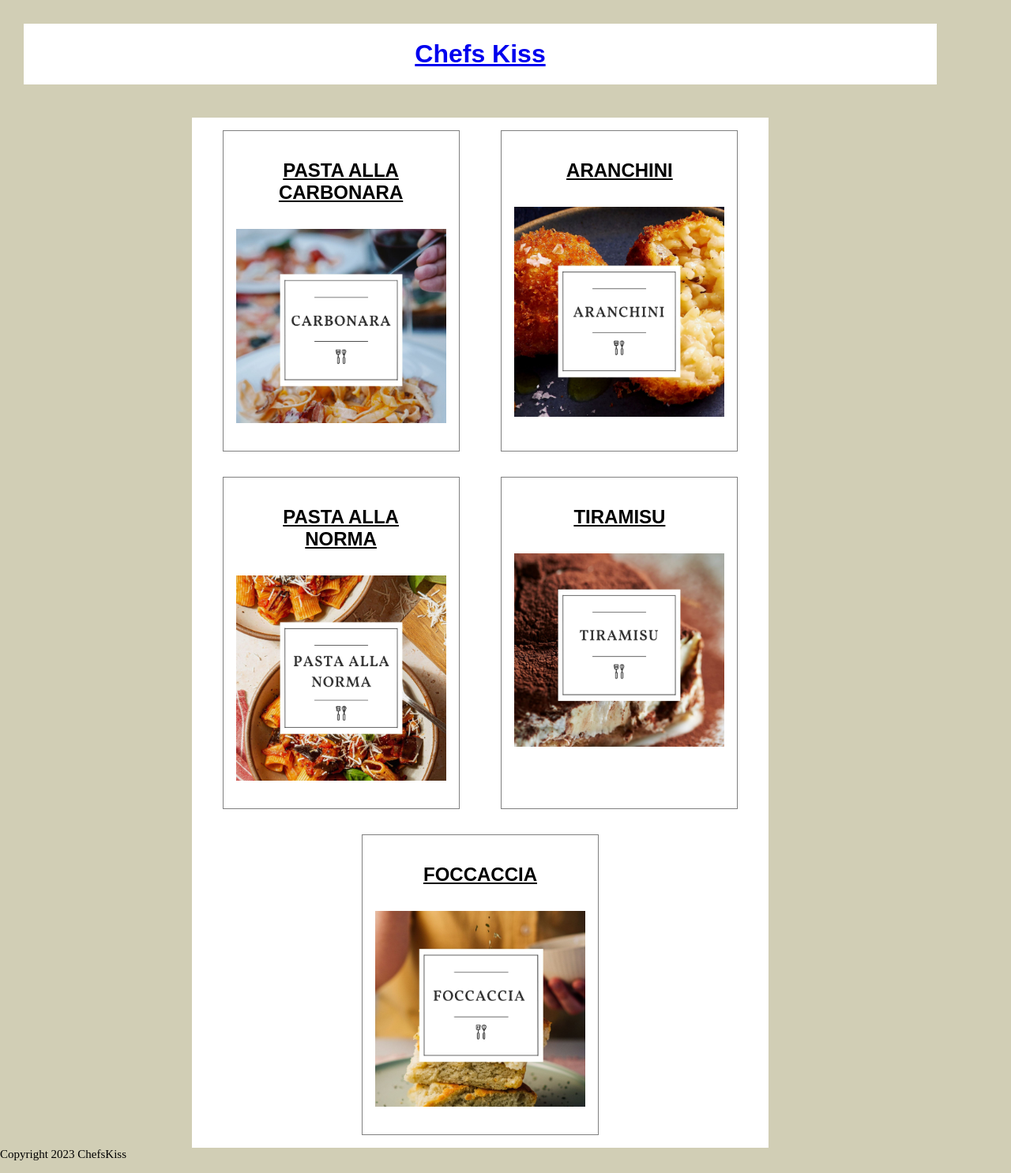
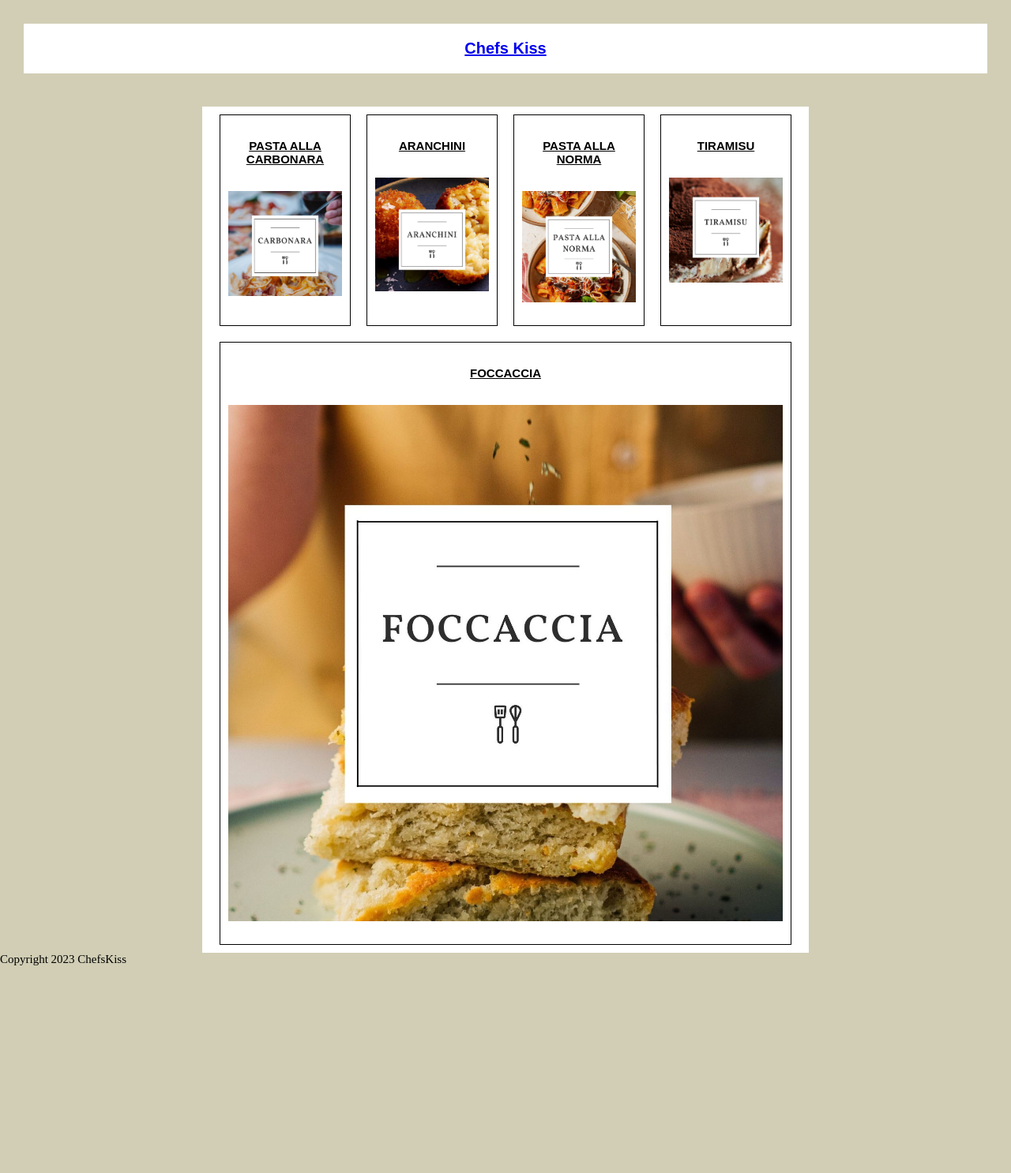
Before and after one commit to AmyLindsay1/ChefsKiss, a Jekyll site: the page built from pages/recipelisting.md, in a window 1280 px wide. Shown: the whole page at 79% size. Built offline with Jekyll 4.4.1, drawn with Linux system fonts in a browser that asks for light colours; after the commit the page ends 1239 px from its top, so only the background shows below that.

Commit message:
Update recipes.css

```diff
--- a/styles/recipes.css
+++ b/styles/recipes.css
@@ -42,7 +42,8 @@
 
 body {
   background-color: rgb(209, 206, 181);
-  width: 95%;
+  width: 100%;
+  font-size:10px;
   /* background: white; */
 }
 
@@ -75,9 +76,10 @@
 
 }
 
-.recipe-teaser {
-border: 1px; color: black;
 
+.site-title {
+  text-decoration: none;
+  color: black;
 }
 
 .list {
@@ -98,7 +100,7 @@
   color: rgb(0, 0, 0);
 }
 
-h1,h2 {
+h1,h2, h3, h4 {
   font-family:fantasy;
 }
 
@@ -106,14 +108,14 @@
   color: rgb(0, 0, 0);
   margin-bottom: 1em;
   padding: 0px;
-  font-size: 15px;
+  font-size: 1.5em;
 }
 
 main {
 width: 60%;
 max-width:850px;
 /* border:1px solid black; */
-padding: 0 12px 0 12px;
+padding: 0 12px;
 margin: 0 auto;
 background-color: white;
 }
@@ -130,9 +132,10 @@
 }
 
 li {
-  font-size: .8em;
+  font-size: 1.5em;
   margin-bottom: 12px;
   list-style-position: inside;
+  display: flex;
 }
 
 .caption {
@@ -159,13 +162,18 @@
   display: flex;
   flex-wrap: wrap;
   justify-content: space-around;
+  display: flex;
+
 }
 
 .recipe-teaser {
   border: 1px solid grey;
-  flex-basis: 300px;
+  flex-basis: 200px;
   margin: 1em;
+  flex:1;
   padding: 1em;
+  border: 1px solid black;
+  color: black;
 }
 
 @media screen and (max-width: 700px) {
@@ -173,7 +181,10 @@
   main {
     width: 100%;
     padding: 1em;
-    margin: 0;
+    margin: 0 auto;
   }
 
-p: has
+  .recipe-teaser {
+    flex:1;
+  }
+}
```
